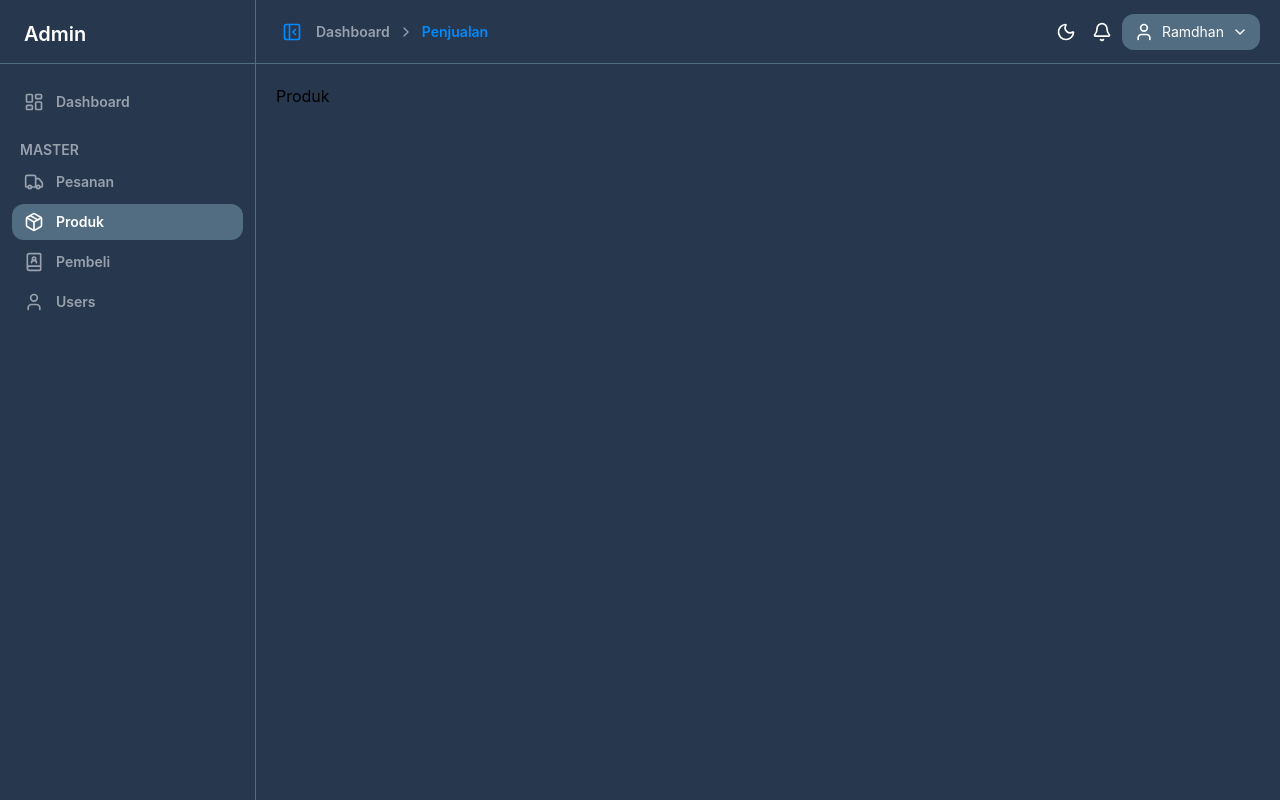
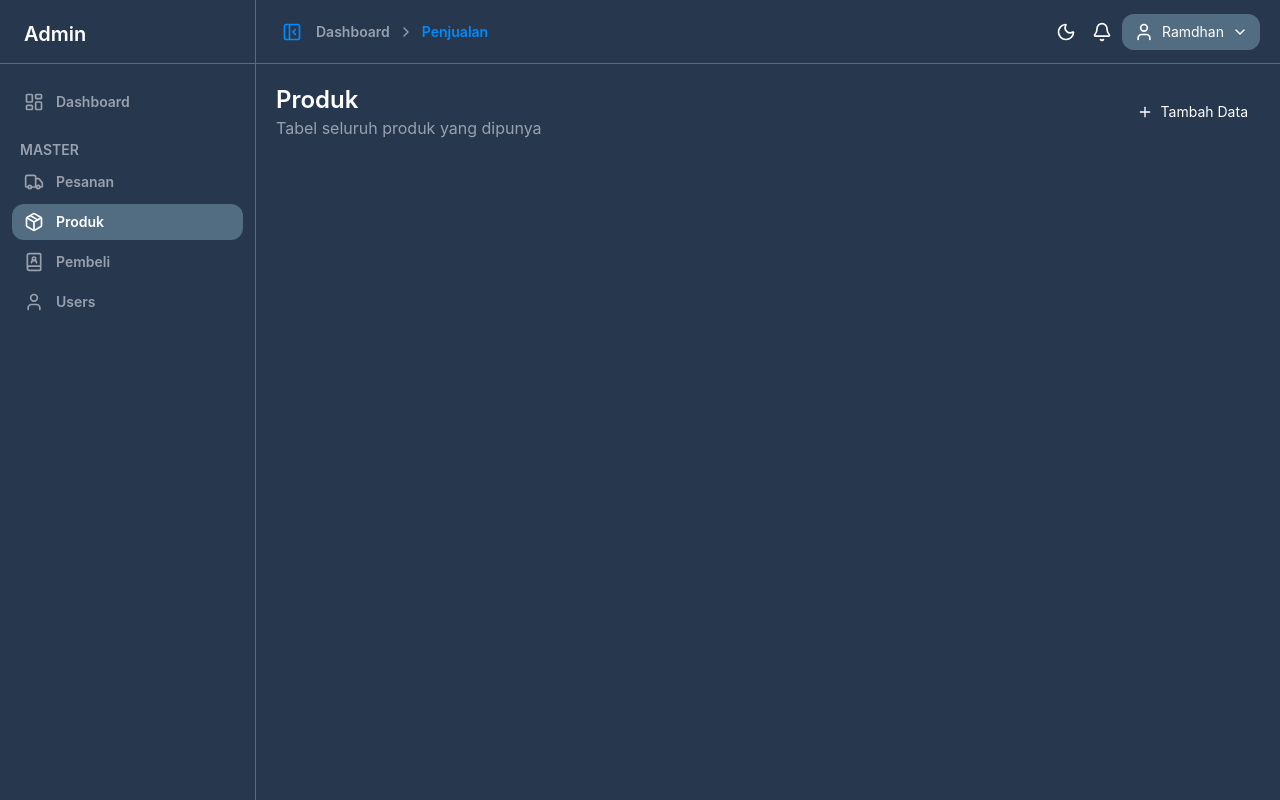
Before and after one commit to RAMDHAN-MQ/react-admin-dashboard, a React (Vite) app: page /produk in a window 1280 px wide. Built offline with nearby package versions, Linux system fonts and the light colour scheme.

Commit message:
add: judul dan keterangan setiap tabel master

```diff
--- /dev/null
+++ b/src/components/ui/Button.tsx
@@ -0,0 +1,31 @@
+import type { ReactNode } from "react";
+
+type Props = {
+  icon: ReactNode;
+  text: string;
+  onClick: () => void;
+  type: "button" | "submit";
+  variant: string;
+  disabled: boolean;
+};
+
+export default function Button({
+  icon,
+  text,
+  onClick,
+  type = "button",
+  variant,
+  disabled = false,
+}: Props) {
+  return (
+    <button
+      type={type}
+      className={`px-3 py-2 text-white flex items-center gap-2 rounded-xl text-sm cursor-pointer bg-${variant} `}
+      onClick={onClick}
+      disabled={disabled}
+    >
+      <span>{icon}</span>
+      <span>{text}</span>
+    </button>
+  );
+}
--- a/src/components/ui/HeaderMaster.tsx
+++ b/src/components/ui/HeaderMaster.tsx
@@ -1,9 +1,35 @@
-export default function HeaderMaster() {
+import { Plus } from "lucide-react";
+import Button from "./Button";
+import { useNavigate } from "react-router-dom";
+
+type Props = {
+  judul: string;
+  keterangan: string;
+  url: string;
+};
+
+export default function HeaderMaster({ judul, keterangan, url }: Props) {
+  const navigate = useNavigate();
+
+  function handleClick() {
+    navigate(url);
+  }
+
   return (
     <div className="flex justify-between items-center">
       <div className="text-white flex flex-col">
-        <span className="font-semibold text-2xl">Judul</span>
-        <span className="text-gray-400">keterangan singkat tentang judul</span>
+        <span className="font-semibold text-2xl">{judul}</span>
+        <span className="text-gray-400">{keterangan}</span>
+      </div>
+      <div className="">
+        <Button
+          text="Tambah Data"
+          icon={<Plus size={16} />}
+          onClick={handleClick}
+          type="button"
+          variant="primary"
+          disabled={false}
+        />
       </div>
     </div>
   );
--- a/src/pages/master/Pembeli.tsx
+++ b/src/pages/master/Pembeli.tsx
@@ -1,5 +1,11 @@
 import HeaderMaster from "../../components/ui/HeaderMaster";
 
 export default function Pembeli() {
-  return <HeaderMaster />;
+  return (
+    <HeaderMaster
+      judul="Pembeli"
+      keterangan="Tabel seluruh pembeli"
+      url="/asdasda"
+    />
+  );
 }
--- a/src/pages/master/Pesanan.tsx
+++ b/src/pages/master/Pesanan.tsx
@@ -1,3 +1,12 @@
+import HeaderMaster from "../../components/ui/HeaderMaster";
+
 export default function Pesanan() {
-  return <h1>Pesanan</h1>;
+  return (
+    <HeaderMaster
+      judul="Pesanan"
+      keterangan="Tabel berisi seluruh detail pesanan"
+      url="/asdasda"
+    />
+  );
+
 }
--- a/src/pages/master/Produk.tsx
+++ b/src/pages/master/Produk.tsx
@@ -1,3 +1,11 @@
+import HeaderMaster from "../../components/ui/HeaderMaster";
+
 export default function Produk() {
-  return <h1>Produk</h1>;
+  return (
+    <HeaderMaster
+      judul="Produk"
+      keterangan="Tabel seluruh produk yang dipunya"
+      url="/asdasda"
+    />
+  );
 }
--- a/src/pages/master/Users.tsx
+++ b/src/pages/master/Users.tsx
@@ -1,3 +1,11 @@
+import HeaderMaster from "../../components/ui/HeaderMaster";
+
 export default function Users() {
-  return <h1>Users</h1>;
+  return (
+    <HeaderMaster
+      judul="Users"
+      keterangan="Tabel seluruh users atau karyawan"
+      url="/asdasda"
+    />
+  );
 }
```
